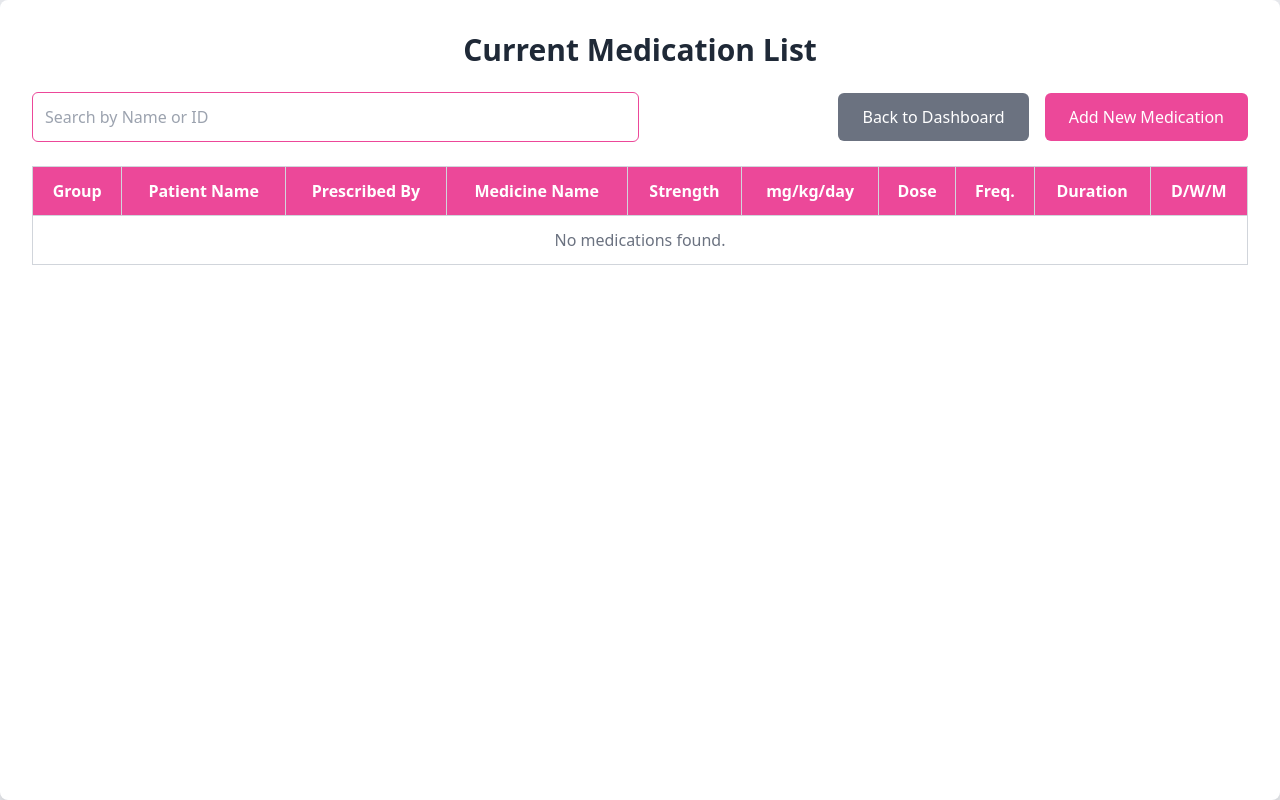
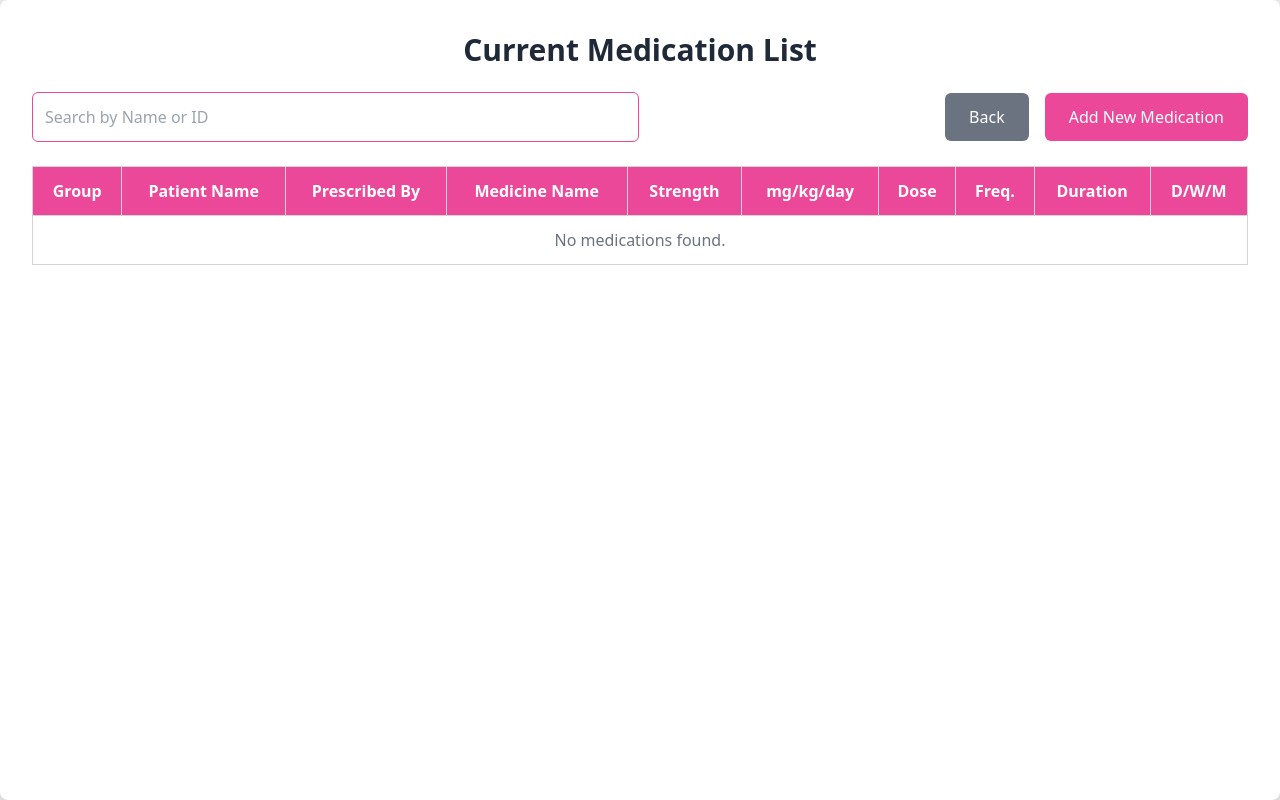
Before and after one commit to jshcnd/Gentle-Hands-Py, a Django app: page /accounts/medication_list/ in a window 1280 px wide. Run offline with Django 5.2, Linux system fonts and the light colour scheme; the visitor is signed in with stand-in values (Sample User, id 1); some libraries are stand-ins or nearby versions.

Commit message:
feat: Update navigation links in growth data and medication list templates for improved user flow

```diff
--- a/myproject/accounts/templates/medication_list.html
+++ b/myproject/accounts/templates/medication_list.html
@@ -20,8 +20,9 @@
             <input type="text" id="search" placeholder="Search by Name or ID"
             class="border border-pink-500 p-3 rounded-md text-black-500 w-full md:w-6/6 focus:ring-2 focus:ring-pink-400 focus:outline-none">
             <div class="flex w-full justify-between md:justify-end gap-4">
-            <a href="{% url 'dashboard' %}" class="bg-gray-500 text-white px-6 py-3 rounded-md hover:bg-gray-600 transition text-center">
-                Back to Dashboard
+            <a href="{% if request.GET.from == 'growth_data' %}{% url 'growth_data' child_id %}{% else %}{% url 'dashboard' %}{% endif %}"
+               class="bg-gray-500 text-white px-6 py-3 rounded-md hover:bg-gray-600 transition text-center">
+                Back
             </a>
             <button id="addChildBtn" class="bg-pink-500 text-white px-6 py-3 rounded-md hover:bg-pink-600 transition">
                 Add New Medication
```
Also changed, not shown: myproject/accounts/templates/growth_data.html (+4 -4 lines).
